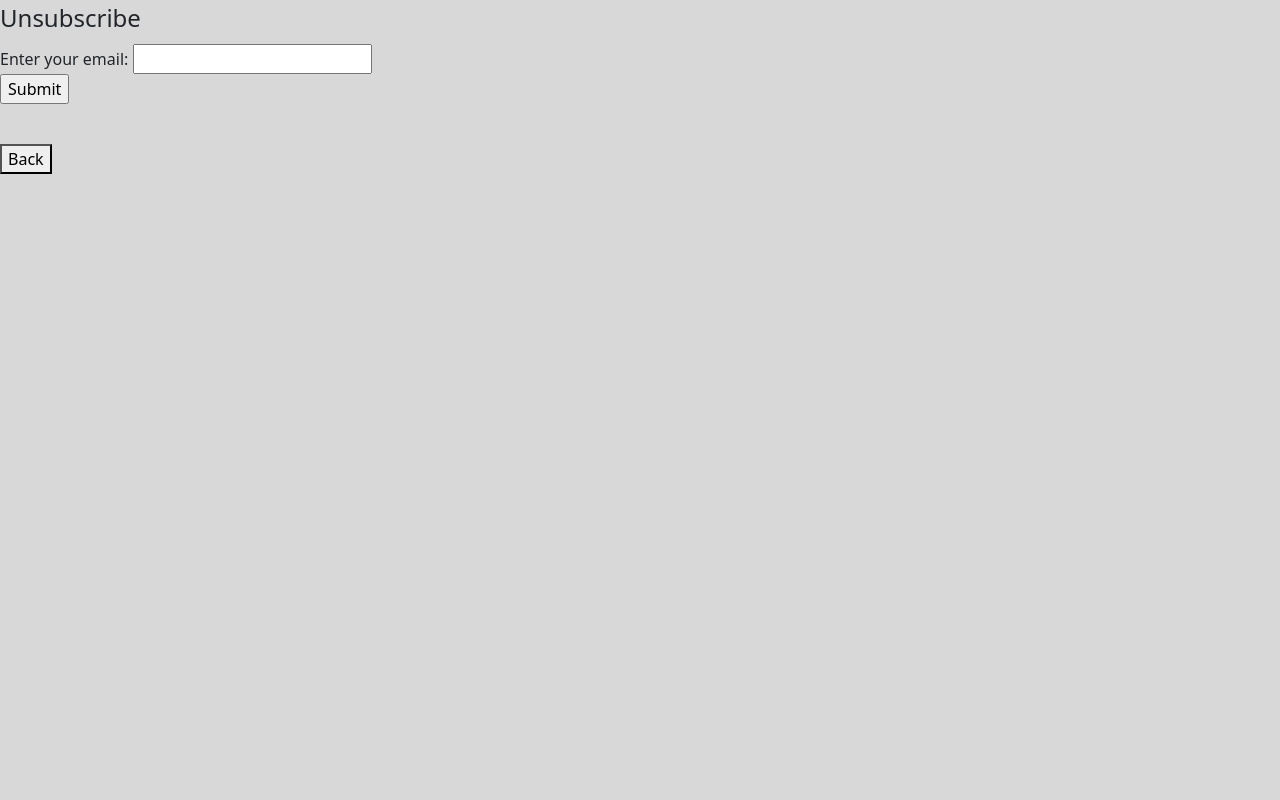
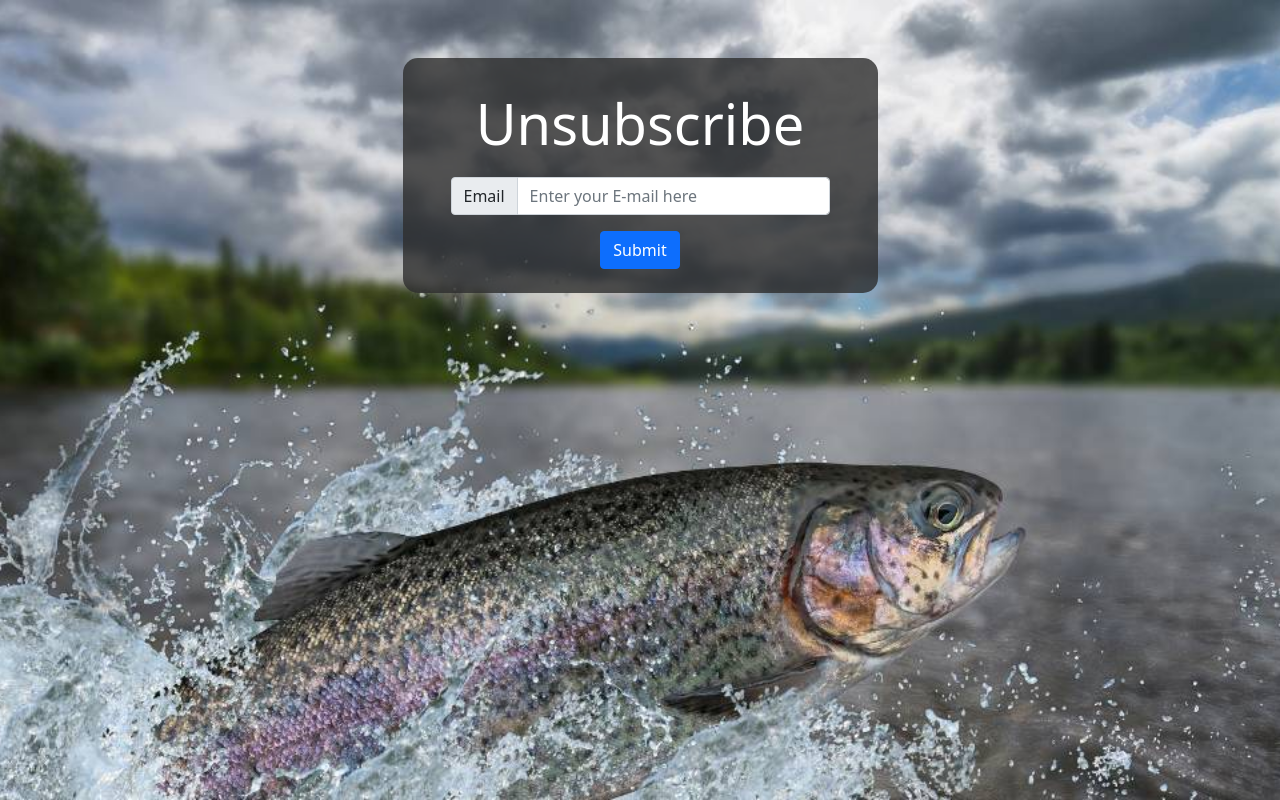
Before and after one commit to tsmit317/Flask-Stocking-Email, a Flask app: page /unsubscribe in a window 1280 px wide. Shown: the part 67-867 px from the top of the page. Before the commit the page ends 241 px from the top, so only its background shows below. Run offline with Flask 2, Linux system fonts and the light colour scheme.

Commit message:
Added background. Added translucent container for form.

```diff
--- a/troutstocking/templates/unsubscribe.html
+++ b/troutstocking/templates/unsubscribe.html
@@ -3,18 +3,44 @@
 {% block head %}
 {% endblock head %}
 {% block body%}
-<form method='POST' action="/unsubscribe">
-    <fieldset>
-        <legend>Unsubscribe</legend>
-        <br>
-        <label for="email">Enter your email:</label>
-        <input type="email" id="email" name="email" required>
-        <br>
-        <input type="submit" name ="submit" value="Submit" >
-        <br>
-        <p>{{message}}</p>
-    </fieldset>
-</form>
-<br>
-<a href="{{ url_for('home') }}"><button>Back</button></a>
+<div class="unsubscribe-bg">
+
+    <div class="flash_container">
+        {% with messages = get_flashed_messages(with_categories = true) %}
+        {% if messages %}
+            {% for category, message in messages %}
+            <div class="alert alert-{{category}} alert-dismissible fade show" role="alert">
+            <span>{{ message }}</span>
+            <button type="button" class="btn-close" data-bs-dismiss="alert" aria-label="Close"></button>
+            </div>
+            {% endfor %}
+        {% endif %}
+        {% endwith %}
+    </div>
+
+
+
+    <section id="cover" class="min-vh-100">
+        <div id="cover-caption">
+            <div class="container pt-5">
+                <div class="row text-white">
+                    <div class="col-xl-5 col-lg-6 col-md-8 col-sm-10 mx-auto text-center form p-4 unsub-container">
+                        <h1 class="display-4 py-2 text-truncate">Unsubscribe</h1>
+                        <div class="px-4">
+                            <form method='POST' action="/unsubscribe" class="justify-content-center">
+                                <div class="form-group">
+                                    <div class="input-group pt-1 pb-2">
+                                        <span class="input-group-text" id="basic-addon1">Email</span>
+                                        <input type="text" class="form-control" name="email" placeholder="Enter your E-mail here" aria-label="Email" aria-describedby="basic-addon1" required>
+                                    </div>
+                                </div>
+                                <button type="submit" class="btn btn-primary btn-md mt-2">Submit</button>
+                            </form>
+                        </div>
+                    </div>
+                </div>
+            </div>
+        </div>
+    </section>
+</div>
 {% endblock body %}
```
